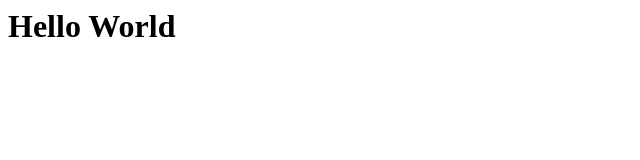
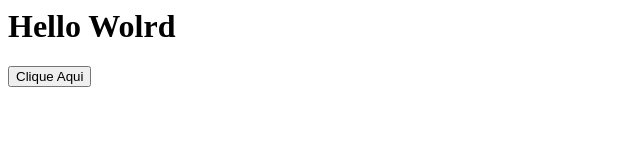
Before and after one commit to nicolasvercosaifal/meu-primeiro-repo, a plain HTML site: page index.html in a window 1280 px wide. Shown: the whole page, without its empty margins (0-640 px from the left). Drawn offline with Linux system fonts and the light colour scheme.

Commit message:
Adicionando mensagem em JavaScript

```diff
--- a/index.html
+++ b/index.html
@@ -1 +1,11 @@
-<html><h1>Hello World</h1></html>
+<html>
+    <head>
+        <script>
+            function msg(){
+                alert('Aula de APS');
+            }
+        </script>
+    </head>
+        <h1>Hello Wolrd</h1>
+        <button onclick="msg()">Clique Aqui</button>
+</html>
```
